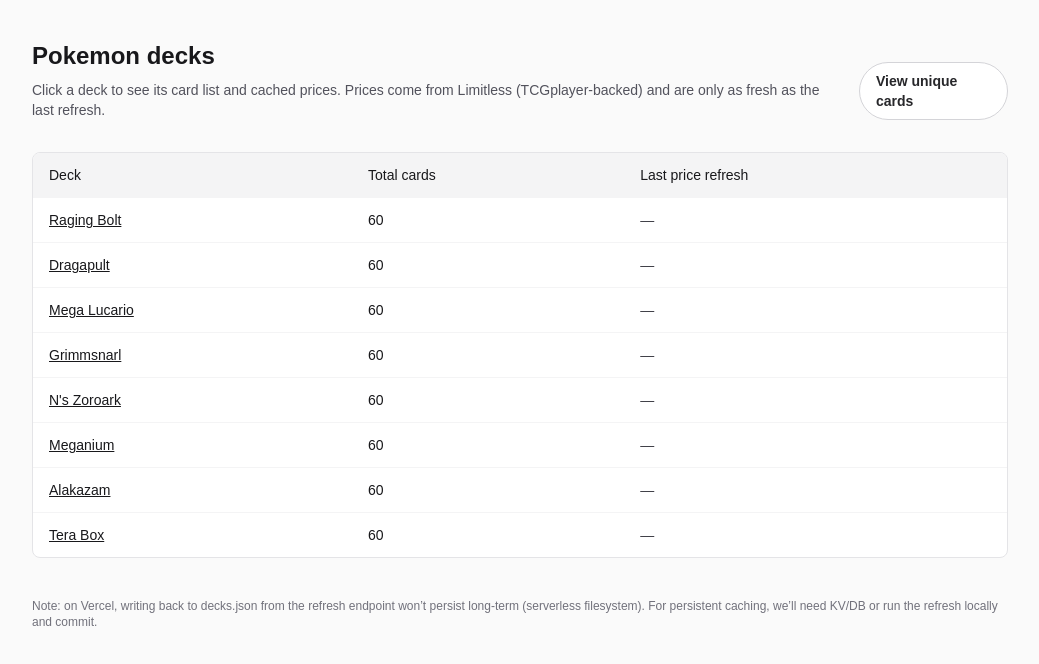
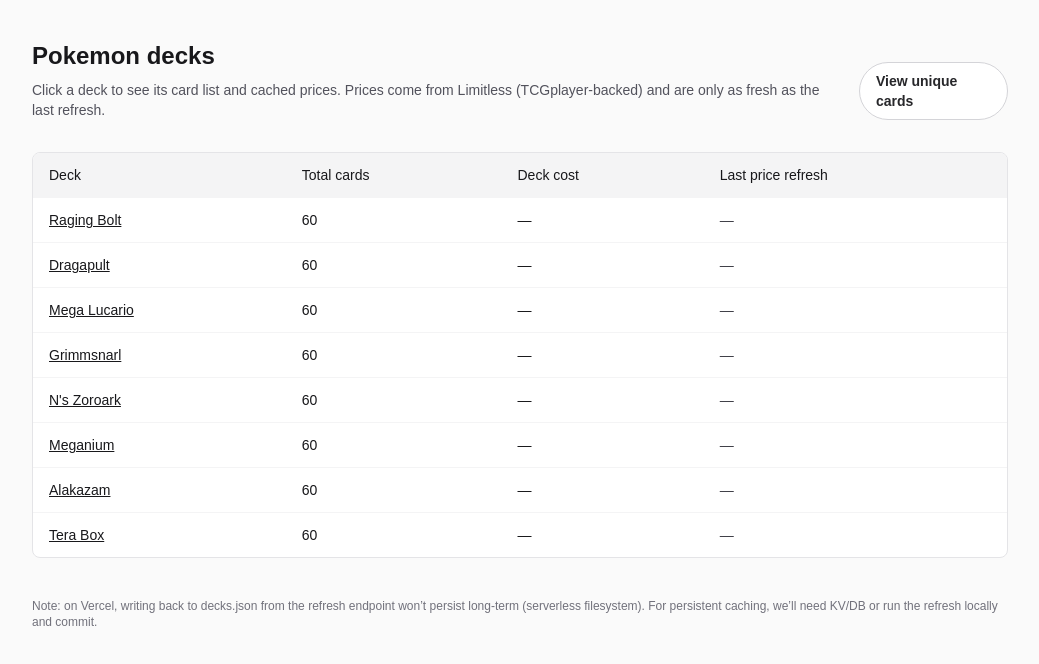
Before and after one commit to lugeorge8/deckbuilding, a Next.js app: page / in a window 1280 px wide. Shown: the top 664 px of the page, without its empty margins (120-1159 px from the left). Built offline with nearby package versions, Linux system fonts and the light colour scheme.

Commit message:
Fix refresh all button JSON handling + show deck cost on homepage

```diff
--- a/src/app/api/cards/refresh/route.ts
+++ b/src/app/api/cards/refresh/route.ts
@@ -8,6 +8,7 @@
 export const runtime = 'nodejs';
 
 export async function POST() {
+  try {
     const decks = await readDecks();
 
   // Collect unique set/number pairs across all decks
@@ -41,4 +42,10 @@
       updated: Object.keys(results).length,
       errors,
     });
+  } catch (e: unknown) {
+    return NextResponse.json(
+      { error: e instanceof Error ? e.message : 'refresh failed' },
+      { status: 500 }
+    );
   }
+}
--- a/src/app/cards/RefreshAllButton.tsx
+++ b/src/app/cards/RefreshAllButton.tsx
@@ -11,9 +11,10 @@
     setMsg(null);
     try {
       const res = await fetch('/api/cards/refresh', { method: 'POST' });
-      const json = await res.json();
-      if (!res.ok) throw new Error(json?.error ?? 'refresh failed');
-      setMsg(`Refreshed ${json.updated} cards. Reload to see updated prices.`);
+      const text = await res.text();
+      const json = text ? (JSON.parse(text) as { updated?: number; error?: string }) : null;
+      if (!res.ok) throw new Error(json?.error ?? `refresh failed (${res.status})`);
+      setMsg(`Refreshed ${json?.updated ?? 0} cards. Reload to see updated prices.`);
     } catch (e: unknown) {
       setMsg(e instanceof Error ? e.message : 'refresh failed');
     } finally {
--- a/src/app/page.tsx
+++ b/src/app/page.tsx
@@ -1,16 +1,34 @@
 import Link from 'next/link';
 import { readDecks } from '@/lib/decksStore';
+import { readCardsCache } from '@/lib/cardsStore';
 import { parseDeckText } from '@/lib/deckTextParser';
+
+function fmtUSD(n?: number) {
+  if (typeof n !== 'number') return '—';
+  return n.toLocaleString(undefined, { style: 'currency', currency: 'USD' });
+}
 
 export default async function Home() {
   const decks = await readDecks();
+  const cardsCache = await readCardsCache();
 
   const rows = decks.map((d) => {
     const parsed = parseDeckText(d.raw);
+
+    const deckCost = parsed.lines.reduce((sum, l) => {
+      const market = cardsCache.cards?.[l.key]?.market;
+      return sum + (typeof market === 'number' ? market * l.count : 0);
+    }, 0);
+
+    const hasAnyPrice = parsed.lines.some(
+      (l) => typeof cardsCache.cards?.[l.key]?.market === 'number'
+    );
+
     return {
       ...d,
       totalCards: parsed.totalCards,
       refreshedAt: d.priceCache?.refreshedAt,
+      deckCost: hasAnyPrice ? deckCost : undefined,
     };
   });
 
@@ -41,6 +59,7 @@
               <tr>
                 <th className="px-4 py-3 font-medium">Deck</th>
                 <th className="px-4 py-3 font-medium">Total cards</th>
+                <th className="px-4 py-3 font-medium">Deck cost</th>
                 <th className="px-4 py-3 font-medium">Last price refresh</th>
               </tr>
             </thead>
@@ -53,6 +72,9 @@
                     </Link>
                   </td>
                   <td className="px-4 py-3 tabular-nums">{d.totalCards}</td>
+                  <td className="px-4 py-3 tabular-nums text-zinc-900">
+                    {fmtUSD(d.deckCost)}
+                  </td>
                   <td className="px-4 py-3 text-zinc-700">
                     {d.refreshedAt ? new Date(d.refreshedAt).toLocaleString() : '—'}
                   </td>
```
Lines whose indentation alone changed are shown as unchanged.
